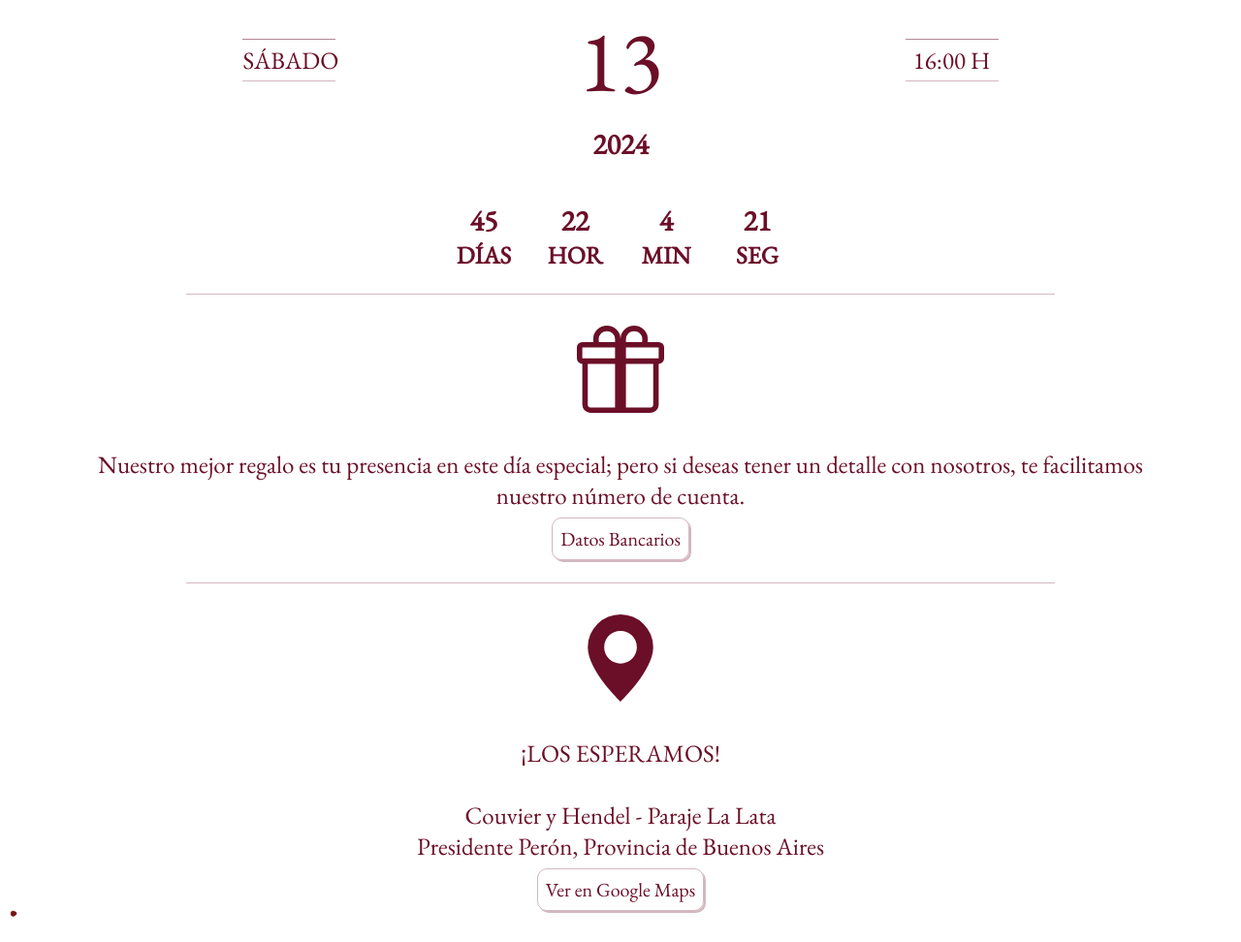
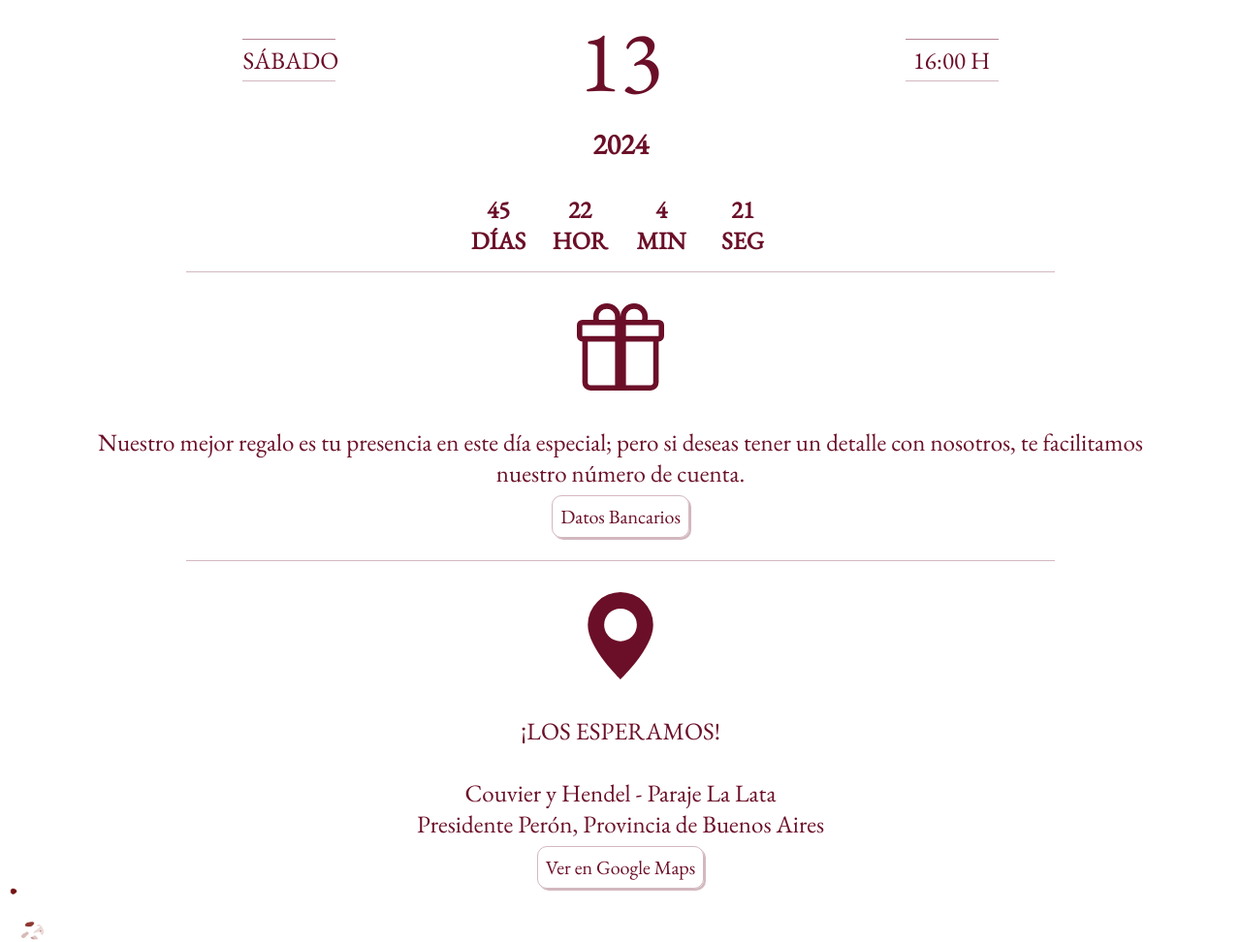
Before and after one commit to crissegura/nancy-santiago.boda, a plain HTML site: page index.html in a window 1280 px wide. Shown: the part 1011-1983 px from the top of the page at 97% size. Drawn offline with nearby package versions, Linux system fonts and the light colour scheme.

Commit message:
Add files via upload

```diff
--- a/style.css
+++ b/style.css
@@ -71,12 +71,12 @@ header{
     justify-content: center;
     align-items: center;
     text-align: center;
-    padding: 1.5rem;
+    padding: 1rem;
     color: #6b0f28;
 }
 .nYlContainer{
     color: #6b0f28;
-    width:30px;
+    width:20px;
     margin: 0 2rem;
     display: flex;
     flex-direction: column;
@@ -84,7 +84,7 @@ header{
 }
 .nContador{
     color: #6b0f28;
-    font-size: 30px;
+    font-size: 25px;
 }
 .lContador{
     color: #6b0f28;
```
